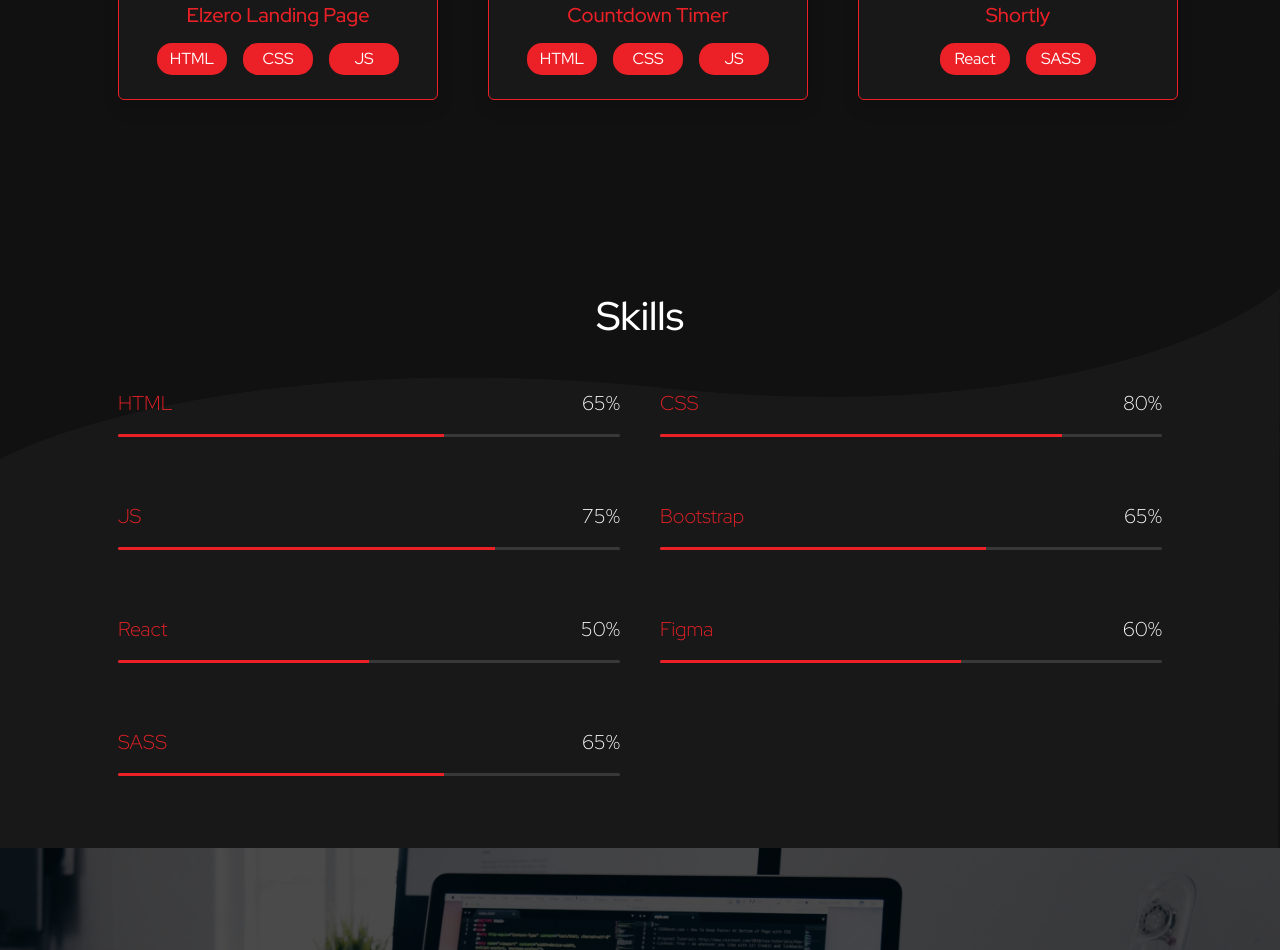
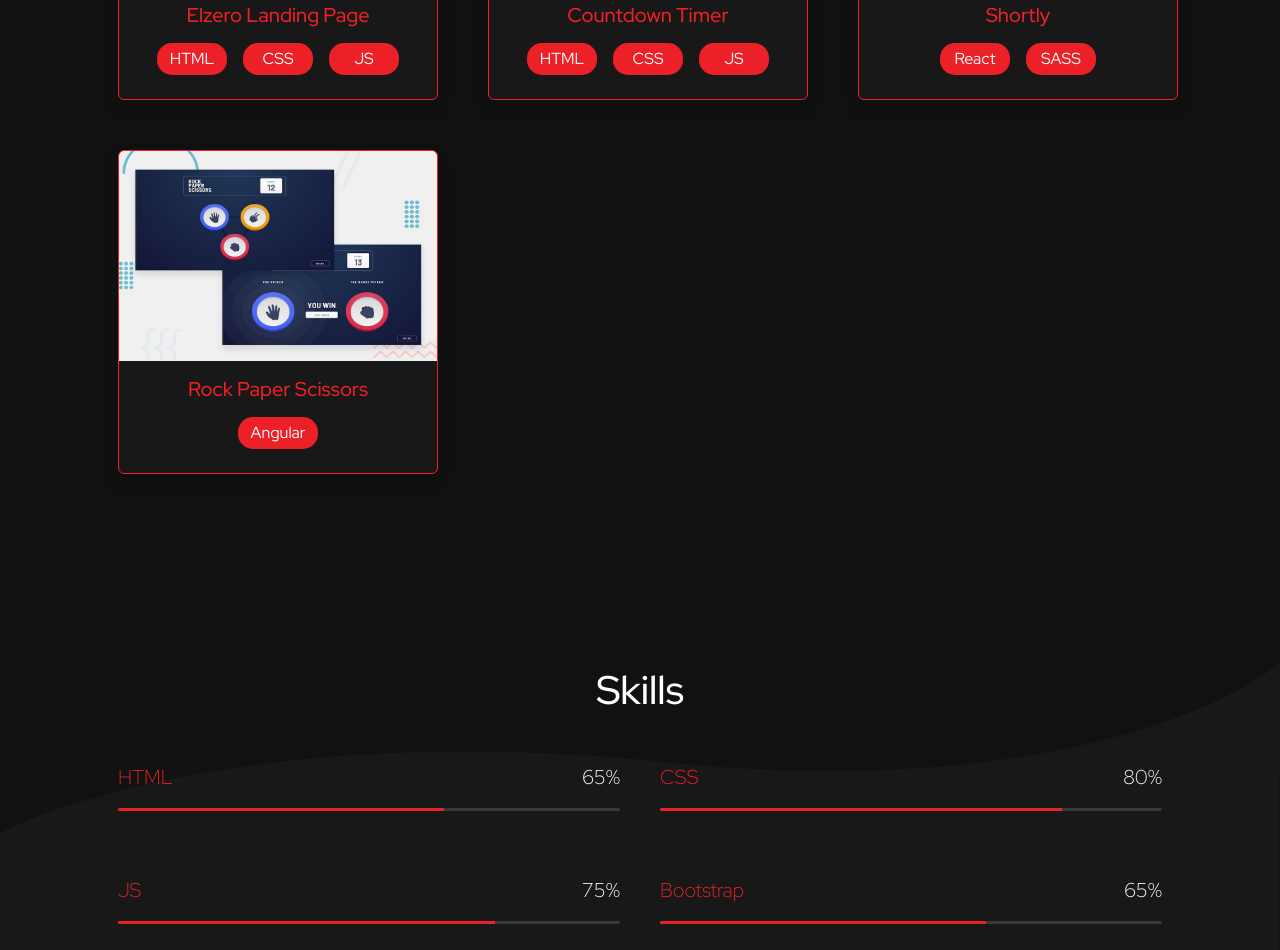
Before and after one commit to OussamaAmireche/OussamaAmireche.github.io, a plain HTML site: page index.html in a window 1280 px wide. Shown: the part 1626-2576 px from the top of the page. Drawn offline with Linux system fonts and the light colour scheme; files whose address does not match are found by name.

Commit message:
adding rock paper scissors

```diff
--- a/index.html
+++ b/index.html
@@ -129,6 +129,16 @@
                         </div>
                     </div>
                 </div>
+                <div class="card shadow px-0 mx-auto mb-4 mb-lg-0">
+                    <a href="https://fastidious-paletas-02da23.netlify.app/" target="_blank"></a>
+                    <img src="images/desktop-preview.jpg" class="card-img-top" alt="rockpaperscissors-desktop-preview">
+                    <div class="card-body">
+                        <h5 class="card-title text-center mb-3">Rock Paper Scissors</h5>
+                        <div class="row d-flex justify-content-center">
+                        <span style="width: 80px;" class="px-2 py-1 mx-2 mb-2 text-center">Angular</span>
+                        </div>
+                    </div>
+                </div>
             </div>
         </div>
     </div>
```
Also changed, not shown: images/desktop-preview.jpg (added).
